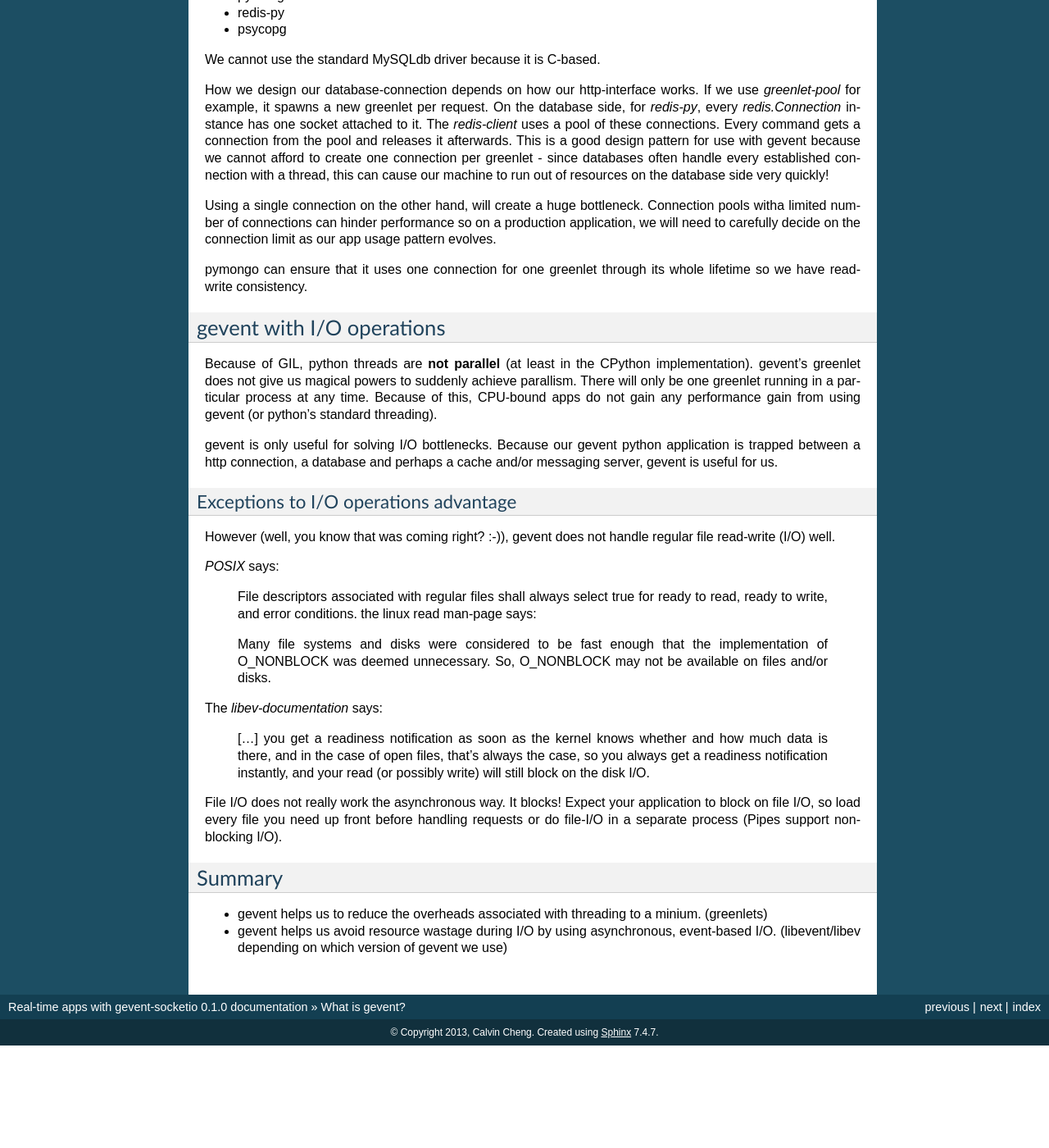
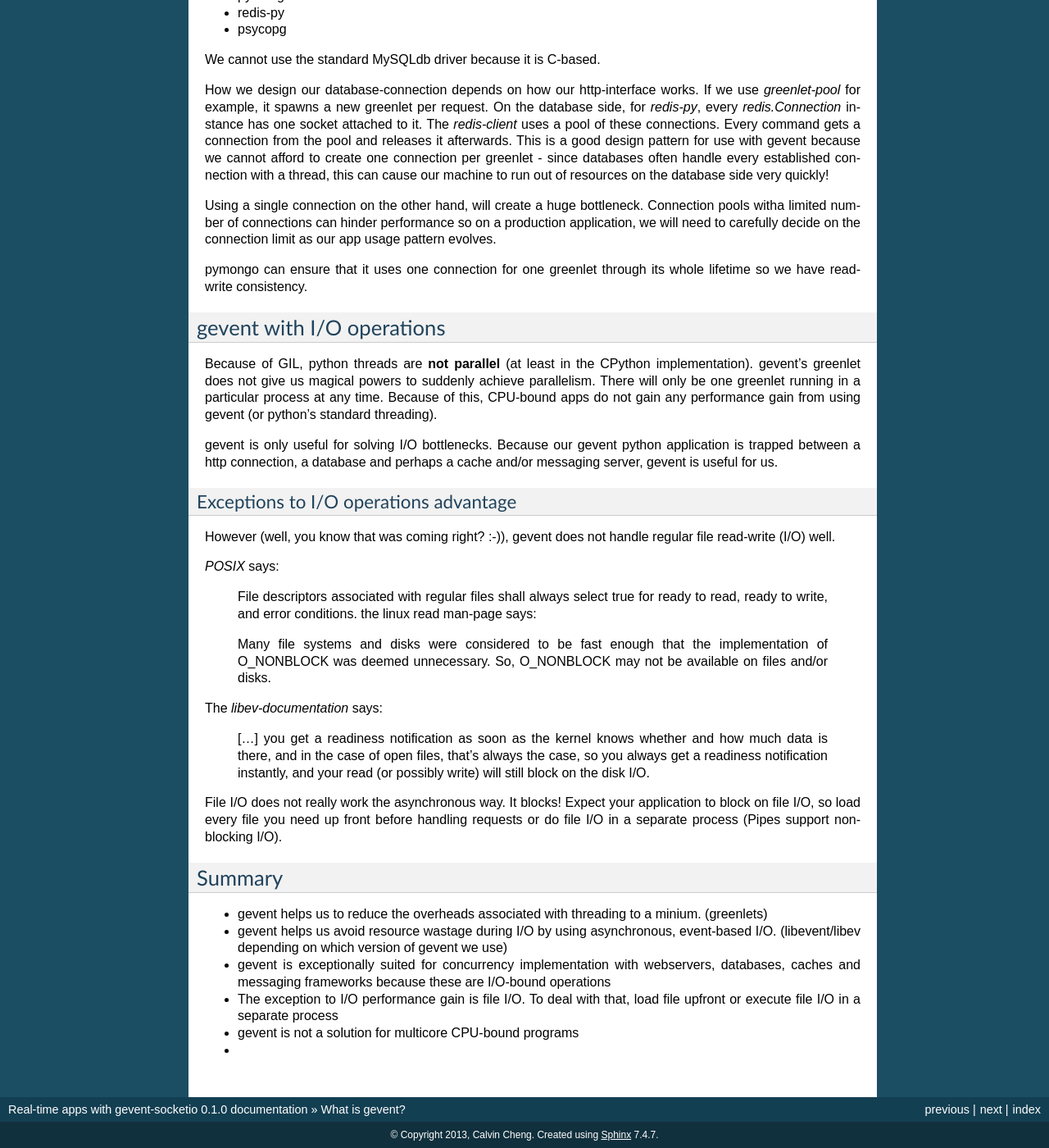
Before and after one commit to calvinchengx/learngeventsocketio, a Sphinx documentation site: the page built from docs/source/gevent.rst, in a window 1280 px wide and 1400 px high, scrolled down 3998 px. Shown: the whole window at 82% size. Built offline with Sphinx 7.4.7, drawn with Linux system fonts in a browser that asks for light colours; formulas are drawn with MathJax 3; before the commit the page ends 5273 px from its top, so only the background shows below that.

Commit message:
Install cython and gevent

```diff
--- a/docs/source/gevent.rst
+++ b/docs/source/gevent.rst
@@ -179,7 +179,7 @@ pymongo can ensure that it uses one connection for one greenlet through its whol
 gevent with I/O operations
 ---------------------------------
 
-Because of GIL, python threads are **not parallel** (at least in the CPython implementation).  gevent's greenlet does not give us magical powers to suddenly achieve parallism.  There will only be one greenlet running in a particular process at any time. Because of this, CPU-bound apps do not gain any performance gain from using gevent (or python's standard threading).
+Because of GIL, python threads are **not parallel** (at least in the CPython implementation).  gevent's greenlet does not give us magical powers to suddenly achieve parallelism.  There will only be one greenlet running in a particular process at any time. Because of this, CPU-bound apps do not gain any performance gain from using gevent (or python's standard threading).
 
 gevent is only useful for solving I/O bottlenecks.  Because our gevent python application is trapped between a http connection, a database and perhaps a cache and/or messaging server, gevent is useful for us.
 
@@ -199,10 +199,14 @@ The `libev-documentation` says:
 
     [...] you get a readiness notification as soon as the kernel knows whether and how much data is there, and in the case of open files, that’s always the case, so you always get a readiness notification instantly, and your read (or possibly write) will still block on the disk I/O.
 
-File I/O does not really work the asynchronous way. It blocks! Expect your application to block on file I/O, so load every file you need up front before handling requests or do file-I/O in a separate process (Pipes support non-blocking I/O).
+File I/O does not really work the asynchronous way. It blocks! Expect your application to block on file I/O, so load every file you need up front before handling requests or do file I/O in a separate process (Pipes support non-blocking I/O).
 
 Summary
 -------------
 
 * gevent helps us to reduce the overheads associated with threading to a minium. (greenlets)
 * gevent helps us avoid resource wastage during I/O by using asynchronous, event-based I/O. (libevent/libev depending on which version of gevent we use)
+* gevent is exceptionally suited for concurrency implementation with webservers, databases, caches and messaging frameworks because these are I/O-bound operations
+* The exception to I/O performance gain is file I/O. To deal with that, load file upfront or execute file I/O in a separate process
+* gevent is not a solution for multicore CPU-bound programs
+*
--- a/requirements.txt
+++ b/requirements.txt
@@ -1,8 +1,10 @@
+Cython==0.19.1
 Jinja2==2.7
 MarkupSafe==0.18
 Pygments==1.6
 Sphinx==1.2b1
 distribute==0.6.31
 docutils==0.10
+-e git://github.com/surfly/gevent.git@7d142d197eb72beec89fba3f805e70cf8705c0af#egg=gevent-dev
 greenlet==0.4.1
 wsgiref==0.1.2
```
